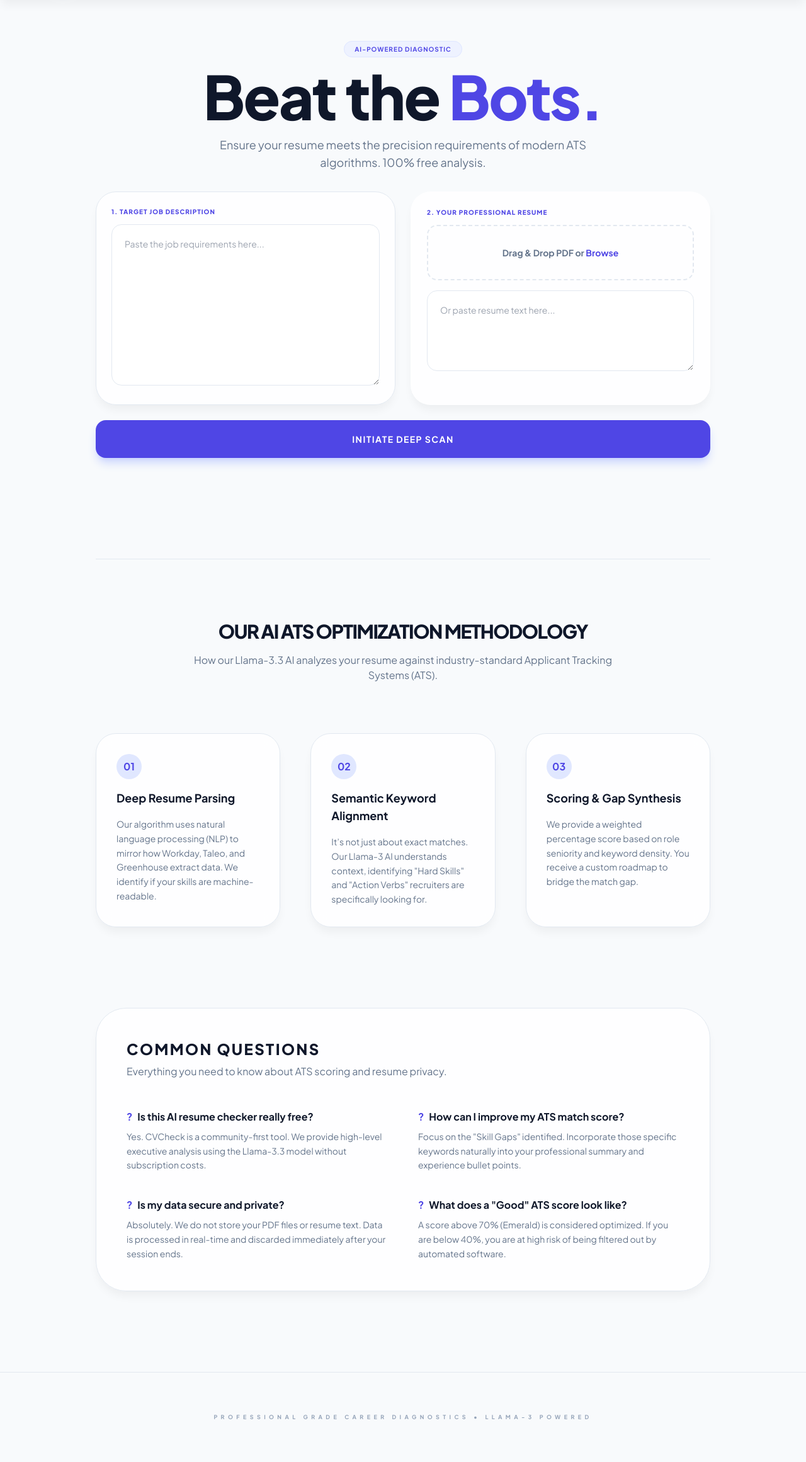
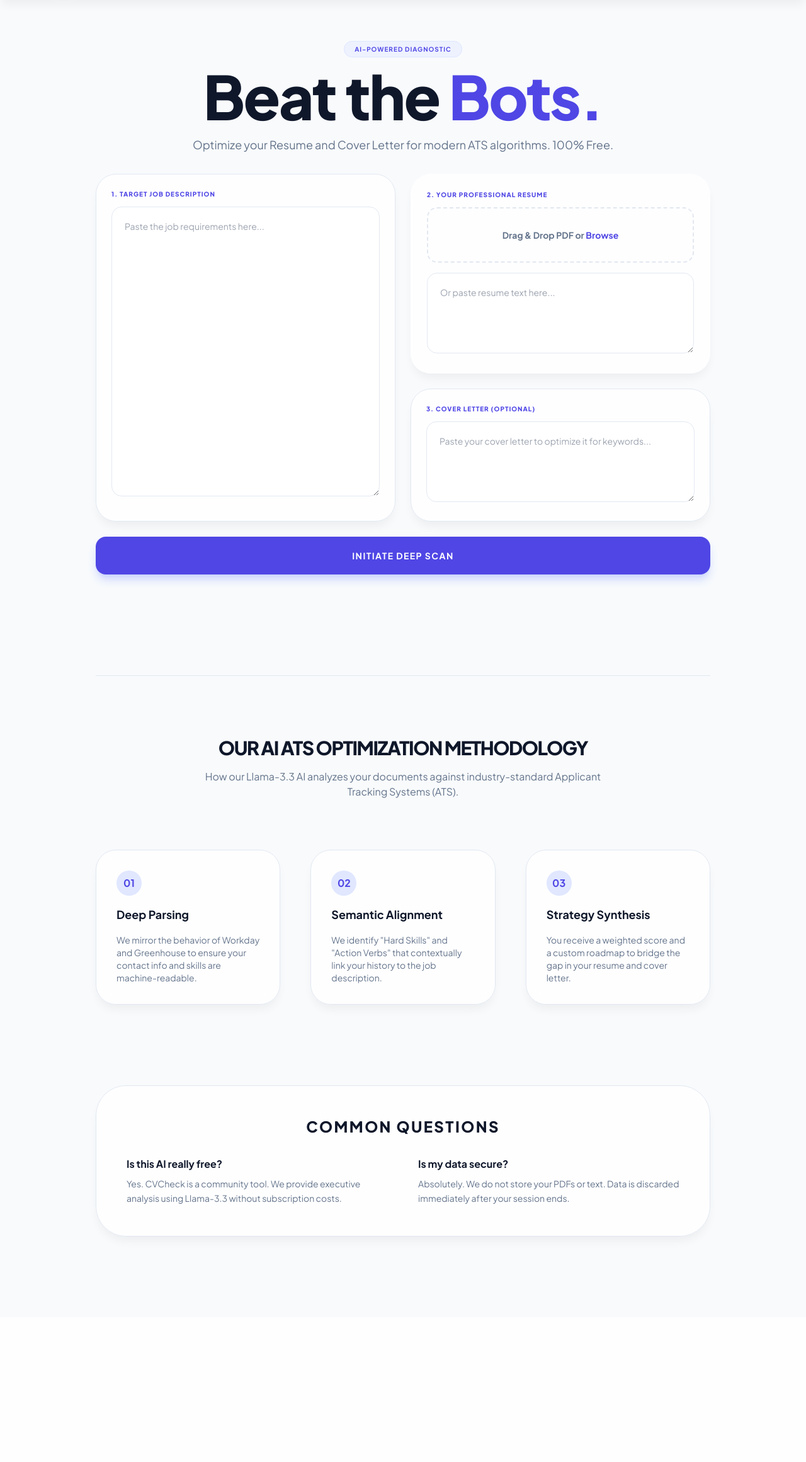
Before and after one commit to brendah-maker/cvcheck, a Flask app: page / in a window 1280 px wide. Shown: the part 62-2383 px from the top of the page at 63% size. After the commit the page ends 2031 px from the top, so only its background shows below. Run offline with Flask 3, Linux system fonts and the light colour scheme; some libraries are stand-ins or nearby versions.

Commit message:
Update index.html

```diff
--- a/templates/index.html
+++ b/templates/index.html
@@ -5,12 +5,12 @@
     <meta name="viewport" content="width=device-width, initial-scale=1.0">
 
     <title>CVCheck | Free AI ATS Diagnostic & Match Score</title>
-    <meta name="description" content="Stop getting rejected by robots. Use our Llama-3.3 AI to scan your CV against any job description and get an instant ATS match score and keyword gap analysis.">
+    <meta name="description" content="Stop getting rejected by robots. Use our Llama-3.3 AI to scan your CV and Cover Letter against any job description for instant ATS gap analysis.">
 
     <meta property="og:type" content="website">
     <meta property="og:url" content="https://cvcheck-2pdf.onrender.com/">
     <meta property="og:title" content="Is a Robot rejecting your CV? | Free AI Diagnostic">
-    <meta property="og:description" content="I built a tool that uses Llama-3.3 AI to show you exactly why you aren't getting interviews. Get your ATS match score for free.">
+    <meta property="og:description" content="Get your ATS match score and professional cover letter strategy for free using Llama-3.3 AI.">
     <meta property="og:image" content="https://images.unsplash.com/photo-1586281380349-632531db7ed4?q=80&w=2070&auto=format&fit=crop">
 
     <script src="https://cdn.tailwindcss.com"></script>
@@ -65,15 +65,16 @@
             <div class="space-y-4">
                 <span class="px-4 py-1.5 rounded-full bg-indigo-50 text-indigo-600 text-[10px] font-bold uppercase tracking-widest border border-indigo-100">AI-Powered Diagnostic</span>
                 <h2 class="text-5xl md:text-8xl font-extrabold text-slate-900 leading-tight tracking-tight">Beat the <span class="text-indigo-600">Bots.</span></h2>
-                <p class="text-slate-500 text-lg max-w-2xl mx-auto">Ensure your resume meets the precision requirements of modern ATS algorithms. 100% free analysis.</p>
+                <p class="text-slate-500 text-lg max-w-2xl mx-auto">Optimize your Resume and Cover Letter for modern ATS algorithms. 100% Free.</p>
             </div>
 
             <form id="upload-form" class="grid md:grid-cols-2 gap-6 text-left">
                 <div class="glass p-6 rounded-[2rem]">
                     <label class="block text-[10px] font-black text-indigo-600 uppercase tracking-widest mb-3">1. Target Job Description</label>
-                    <textarea id="jd_text" name="jd_text" required placeholder="Paste the job requirements here..." class="w-full p-5 bg-white border border-slate-200 rounded-2xl h-64 text-slate-700 text-sm focus:ring-2 focus:ring-indigo-500 outline-none transition-all"></textarea>
+                    <textarea id="jd_text" name="jd_text" required placeholder="Paste the job requirements here..." class="w-full p-5 bg-white border border-slate-200 rounded-2xl h-[460px] text-slate-700 text-sm focus:ring-2 focus:ring-indigo-500 outline-none transition-all"></textarea>
                 </div>
 
+                <div class="space-y-6">
                     <div id="drop-zone" class="glass p-6 rounded-[2rem] border-2 border-transparent transition-all">
                         <label class="block text-[10px] font-black text-indigo-600 uppercase tracking-widest mb-3">2. Your Professional Resume</label>
                         <div class="relative group cursor-pointer mb-4 p-8 border-2 border-dashed border-slate-200 rounded-2xl text-center hover:border-indigo-400 transition-colors">
@@ -81,6 +82,12 @@
                             <p id="file-name" class="text-sm text-slate-500 font-bold">Drag & Drop PDF or <span class="text-indigo-600">Browse</span></p>
                         </div>
                         <textarea id="cv_text" name="cv_text" placeholder="Or paste resume text here..." class="w-full p-5 bg-white border border-slate-200 rounded-2xl h-32 text-slate-700 text-sm focus:ring-2 focus:ring-indigo-500 outline-none transition-all"></textarea>
+                    </div>
+
+                    <div class="glass p-6 rounded-[2rem]">
+                        <label class="block text-[10px] font-black text-indigo-600 uppercase tracking-widest mb-3">3. Cover Letter (Optional)</label>
+                        <textarea id="cl_text" name="cl_text" placeholder="Paste your cover letter to optimize it for keywords..." class="w-full p-5 bg-white border border-slate-200 rounded-2xl h-32 text-slate-700 text-sm focus:ring-2 focus:ring-indigo-500 outline-none transition-all"></textarea>
+                    </div>
                 </div>
 
                 <button type="button" id="scan-btn" onclick="runDiagnostic()" class="md:col-span-2 w-full bg-indigo-600 text-white font-bold py-5 rounded-2xl uppercase tracking-widest text-sm hover:bg-indigo-700 active:scale-[0.98] transition-all shadow-lg shadow-indigo-200">
@@ -94,7 +101,7 @@
                 <div class="w-20 h-20 border-4 border-slate-100 rounded-full"></div>
                 <div class="absolute top-0 left-0 w-20 h-20 border-4 border-indigo-600 border-t-transparent rounded-full animate-spin"></div>
             </div>
-            <p id="loading-text" class="mt-8 text-lg font-bold text-slate-900 uppercase tracking-widest">Scanning Resume...</p>
+            <p class="mt-8 text-lg font-bold text-slate-900 uppercase tracking-widest">Scanning Application Documents...</p>
         </div>
 
         <article id="results-section" class="hidden space-y-8 fade-in">
@@ -115,7 +122,7 @@
                 <div class="md:col-span-2 glass p-8 rounded-[2.5rem] flex flex-col justify-center">
                     <p id="visibility-badge" class="inline-block w-max px-3 py-1 rounded-md text-[10px] font-bold uppercase tracking-widest mb-4"></p>
                     <h3 id="verdict-display" class="text-3xl font-bold text-slate-900 leading-tight"></h3>
-                    <p class="text-slate-500 mt-4 text-sm italic">Analysis generated via Llama-3 Neural Network.</p>
+                    <p class="text-slate-500 mt-4 text-sm italic font-medium">Llama-3.3 Semantic Analysis Complete.</p>
                 </div>
             </div>
 
@@ -125,7 +132,7 @@
                     <div id="keywords-list" class="flex flex-wrap gap-2"></div>
                 </section>
                 <section class="glass p-8 rounded-[2.5rem] relative">
-                    <h4 class="text-[10px] font-black text-indigo-600 uppercase tracking-widest mb-6">Improvement Roadmap</h4>
+                    <h4 class="text-[10px] font-black text-indigo-600 uppercase tracking-widest mb-6">Resume & Cover Letter Strategy</h4>
                     <div id="strategy-display" class="text-slate-600 text-md leading-relaxed mb-12"></div>
                     <button onclick="copyFullReport()" class="absolute bottom-6 right-6 bg-slate-900 text-white text-[10px] px-4 py-2 rounded-xl font-bold uppercase tracking-widest hover:bg-indigo-600 transition">
                         Copy Full Strategy
@@ -141,74 +148,43 @@
         <section id="how-it-works" class="mt-40 pt-24 border-t border-slate-200">
             <div class="text-center mb-20">
                 <h3 class="text-3xl font-black text-slate-900 uppercase tracking-tighter mb-4">Our AI ATS Optimization Methodology</h3>
-                <p class="text-slate-500 max-w-2xl mx-auto">How our Llama-3.3 AI analyzes your resume against industry-standard Applicant Tracking Systems (ATS).</p>
+                <p class="text-slate-500 max-w-2xl mx-auto">How our Llama-3.3 AI analyzes your documents against industry-standard Applicant Tracking Systems (ATS).</p>
             </div>
-
             <div class="grid md:grid-cols-3 gap-12 text-center md:text-left">
                 <div class="glass p-8 rounded-[2rem] space-y-4">
                     <div class="w-10 h-10 bg-indigo-100 text-indigo-600 rounded-full flex items-center justify-center font-bold mx-auto md:mx-0">01</div>
-                    <h5 class="font-bold text-slate-900 text-lg">Deep Resume Parsing</h5>
-                    <p class="text-slate-500 text-sm leading-relaxed">Our algorithm uses natural language processing (NLP) to mirror how Workday, Taleo, and Greenhouse extract data. We identify if your skills are machine-readable.</p>
+                    <h5 class="font-bold text-slate-900 text-lg">Deep Parsing</h5>
+                    <p class="text-slate-500 text-sm">We mirror the behavior of Workday and Greenhouse to ensure your contact info and skills are machine-readable.</p>
                 </div>
-
                 <div class="glass p-8 rounded-[2rem] space-y-4">
                     <div class="w-10 h-10 bg-indigo-100 text-indigo-600 rounded-full flex items-center justify-center font-bold mx-auto md:mx-0">02</div>
-                    <h5 class="font-bold text-slate-900 text-lg">Semantic Keyword Alignment</h5>
-                    <p class="text-slate-500 text-sm leading-relaxed">It’s not just about exact matches. Our Llama-3 AI understands context, identifying "Hard Skills" and "Action Verbs" recruiters are specifically looking for.</p>
+                    <h5 class="font-bold text-slate-900 text-lg">Semantic Alignment</h5>
+                    <p class="text-slate-500 text-sm">We identify "Hard Skills" and "Action Verbs" that contextually link your history to the job description.</p>
                 </div>
-
                 <div class="glass p-8 rounded-[2rem] space-y-4">
                     <div class="w-10 h-10 bg-indigo-100 text-indigo-600 rounded-full flex items-center justify-center font-bold mx-auto md:mx-0">03</div>
-                    <h5 class="font-bold text-slate-900 text-lg">Scoring & Gap Synthesis</h5>
-                    <p class="text-slate-500 text-sm leading-relaxed">We provide a weighted percentage score based on role seniority and keyword density. You receive a custom roadmap to bridge the match gap.</p>
+                    <h5 class="font-bold text-slate-900 text-lg">Strategy Synthesis</h5>
+                    <p class="text-slate-500 text-sm">You receive a weighted score and a custom roadmap to bridge the gap in your resume and cover letter.</p>
                 </div>
             </div>
         </section>
 
         <section id="faq" class="mt-32 glass p-12 rounded-[3rem]">
-            <div class="mb-12 text-center md:text-left">
-                <h3 class="text-2xl font-black text-slate-900 uppercase tracking-widest">Common Questions</h3>
-                <p class="text-slate-500 mt-2">Everything you need to know about ATS scoring and resume privacy.</p>
-            </div>
-
+            <h3 class="text-2xl font-black mb-8 text-center text-slate-900 uppercase tracking-widest">Common Questions</h3>
             <div class="grid md:grid-cols-2 gap-x-12 gap-y-10">
                 <div class="space-y-2">
-                    <h6 class="font-bold text-slate-900 flex items-center gap-2">
-                        <span class="text-indigo-600">?</span> Is this AI resume checker really free?
-                    </h6>
-                    <p class="text-slate-500 text-sm leading-relaxed">Yes. CVCheck is a community-first tool. We provide high-level executive analysis using the Llama-3.3 model without subscription costs.</p>
+                    <h6 class="font-bold text-slate-900">Is this AI really free?</h6>
+                    <p class="text-slate-500 text-sm leading-relaxed">Yes. CVCheck is a community tool. We provide executive analysis using Llama-3.3 without subscription costs.</p>
                 </div>
-
                 <div class="space-y-2">
-                    <h6 class="font-bold text-slate-900 flex items-center gap-2">
-                        <span class="text-indigo-600">?</span> How can I improve my ATS match score?
-                    </h6>
-                    <p class="text-slate-500 text-sm leading-relaxed">Focus on the "Skill Gaps" identified. Incorporate those specific keywords naturally into your professional summary and experience bullet points.</p>
-                </div>
-
-                <div class="space-y-2">
-                    <h6 class="font-bold text-slate-900 flex items-center gap-2">
-                        <span class="text-indigo-600">?</span> Is my data secure and private?
-                    </h6>
-                    <p class="text-slate-500 text-sm leading-relaxed">Absolutely. We do not store your PDF files or resume text. Data is processed in real-time and discarded immediately after your session ends.</p>
-                </div>
-
-                <div class="space-y-2">
-                    <h6 class="font-bold text-slate-900 flex items-center gap-2">
-                        <span class="text-indigo-600">?</span> What does a "Good" ATS score look like?
-                    </h6>
-                    <p class="text-slate-500 text-sm leading-relaxed">A score above 70% (Emerald) is considered optimized. If you are below 40%, you are at high risk of being filtered out by automated software.</p>
+                    <h6 class="font-bold text-slate-900">Is my data secure?</h6>
+                    <p class="text-slate-500 text-sm leading-relaxed">Absolutely. We do not store your PDFs or text. Data is discarded immediately after your session ends.</p>
                 </div>
             </div>
         </section>
     </main>
 
-    <footer class="text-center py-16 border-t border-slate-200 text-[9px] text-slate-400 font-bold uppercase tracking-[0.6em]">
-        Professional Grade Career Diagnostics • Llama-3 Powered
-    </footer>
-
     <script>
-        // --- Drag & Drop Logic ---
         const dropZone = document.getElementById('drop-zone');
         const fileInput = document.getElementById('cv_file');
         const fileNameDisplay = document.getElementById('file-name');
@@ -237,20 +213,17 @@
             fileNameDisplay.classList.add('text-indigo-600');
         }
 
-        // --- Diagnostic Logic ---
         async function runDiagnostic() {
             const jd = document.getElementById('jd_text').value;
             const cvText = document.getElementById('cv_text').value;
             const file = fileInput.files[0];
             const btn = document.getElementById('scan-btn');
 
-            // Requirement Check
             if (!jd || (!cvText && !file)) {
-                return alert("Please provide both a Job Description and your Resume.");
+                return alert("Required: Please provide a job description and your resume.");
             }
 
-            // Transition UI
-            btn.innerText = "Scanning..."; // Active Button State
+            btn.innerText = "Scanning documents...";
             btn.disabled = true;
             document.getElementById('input-section').classList.add('hidden');
             document.getElementById('loading-screen').classList.remove('hidden');
@@ -259,9 +232,7 @@
                 const formData = new FormData(document.getElementById('upload-form'));
                 const response = await fetch('/analyze', { method: 'POST', body: formData });
                 const data = await response.json();
-
                 if (data.error) throw new Error(data.error);
-
                 renderResults(data);
             } catch (err) {
                 alert("Error: " + err.message);
@@ -279,10 +250,9 @@
             document.getElementById('verdict-display').innerText = data.verdict;
             document.getElementById('strategy-display').innerText = data.strategy;
 
-            // Score Color Logic
-            let color = "#ef4444"; // Red (0-40)
-            if (score > 40) color = "#f59e0b"; // Yellow (41-70)
-            if (score > 70) color = "#10b981"; // Emerald (71-100)
+            let color = "#ef4444";
+            if (score > 40) color = "#f59e0b";
+            if (score > 70) color = "#10b981";
 
             scoreCircle.style.stroke = color;
             scoreCircle.style.strokeDasharray = `${circumference} ${circumference}`;
@@ -312,11 +282,8 @@
             const score = document.getElementById('score-text').innerText;
             const strategy = document.getElementById('strategy-display').innerText;
             const keywords = Array.from(document.querySelectorAll('#keywords-list span')).map(s => s.innerText).join(', ');
-            const textToCopy = `CVCHECK REPORT\nMATCH SCORE: ${score}\n\nKEYWORDS TO ADD: ${keywords}\n\nSTRATEGY: ${strategy}`;
-
-            navigator.clipboard.writeText(textToCopy).then(() => {
-                alert("Report copied to clipboard!");
-            });
+            const textToCopy = `CVCHECK AI REPORT\nMATCH SCORE: ${score}\n\nKEYWORDS TO ADD: ${keywords}\n\nSTRATEGY: ${strategy}`;
+            navigator.clipboard.writeText(textToCopy).then(() => alert("Full Strategy Report Copied!"));
         }
     </script>
 </body>
```
Lines whose indentation alone changed are shown as unchanged.
